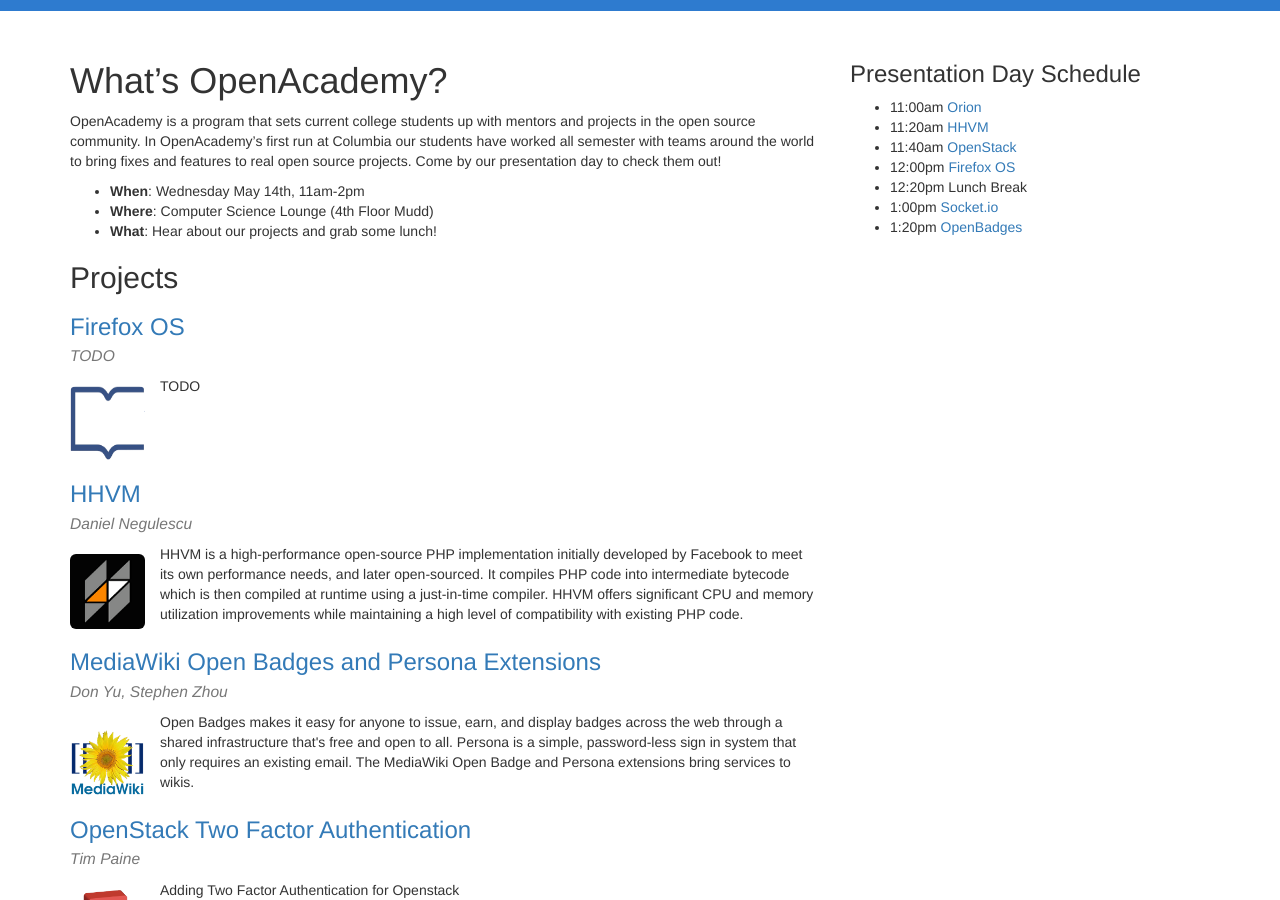
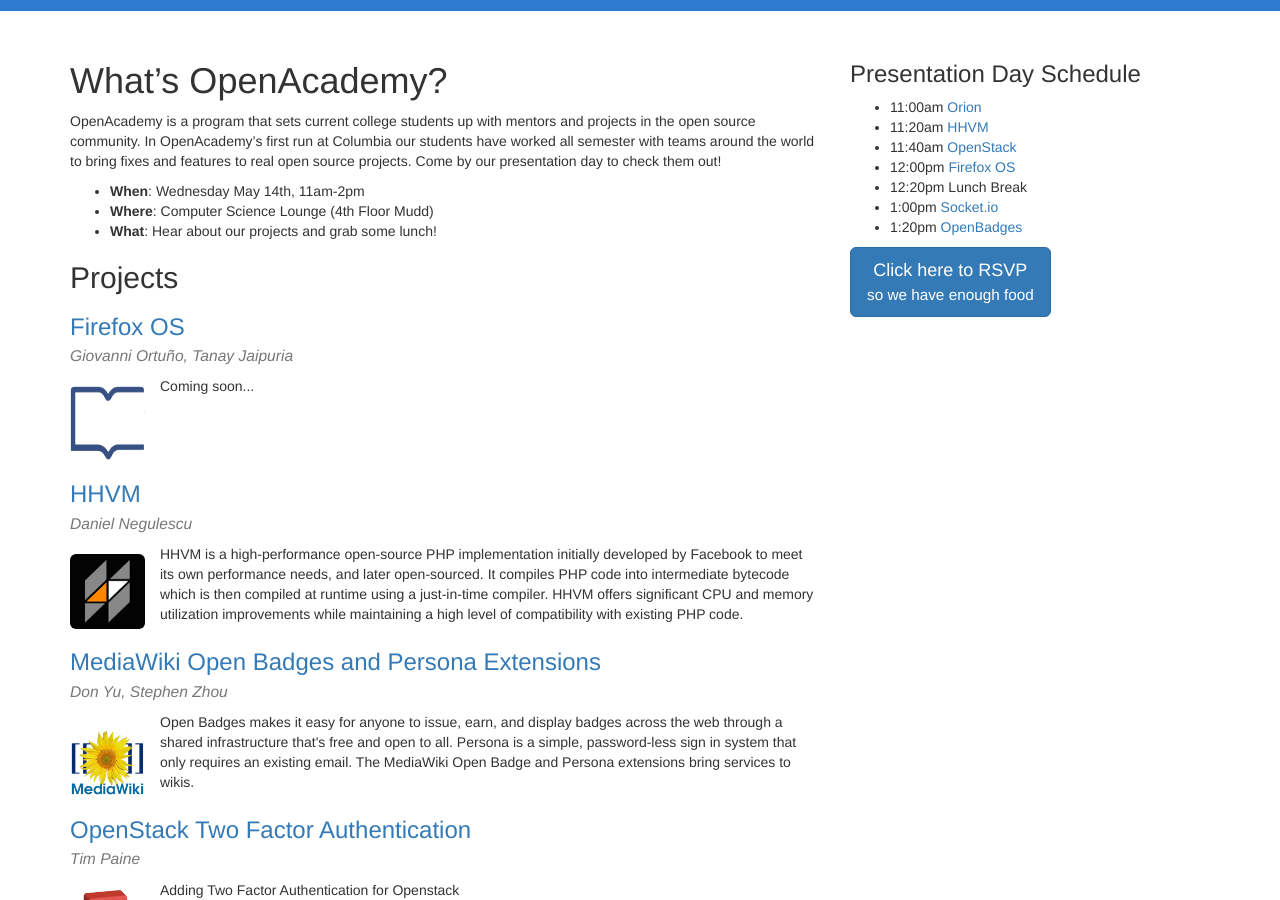
Before and after one commit to Columbia-OpenAcademy/Columbia-OpenAcademy.github.io, a Jekyll site: the page built from index.md, in a window 1280 px wide and 900 px high, scrolled down 339 px. Built offline with Jekyll 4.4.1, drawn with Linux system fonts in a browser that asks for light colours; nearby versions of some CDN libraries; Markdown is read by kramdown in place of the engine named in the settings.

Commit message:
Prep for email blast

```diff
--- a/_includes/footer.html
+++ b/_includes/footer.html
@@ -2,6 +2,7 @@
       <div class="col-md-4">
         {% capture sidebar %}{% include sidebar.md %}{% endcapture %}
         {{ sidebar | markdownify }}
+<a href="https://docs.google.com/forms/d/1CxBaIpR6sfGhXBX2MRgplA61fXfpnn26Yns79AGMidA/viewform"><button type="button" class="btn btn-primary btn-lg">Click here to RSVP <br><small>so we have enough food</small></button></a>
       </div>
   </body>
 </html>
--- a/firefoxOS.md
+++ b/firefoxOS.md
@@ -1,8 +1,8 @@
 ---
 title: Firefox OS
 layout: project
-summary: TODO
-contributors: TODO
+summary: Coming soon...
+contributors: Giovanni Ortuño, Tanay Jaipuria
 logo: images/open-icon.png
 ---
 TODO
--- a/openstack.md
+++ b/openstack.md
@@ -5,4 +5,4 @@
 contributors: Tim Paine
 logo: images/openstack-logo.png
 ---
-Stuff
+Coming Soon...
```
